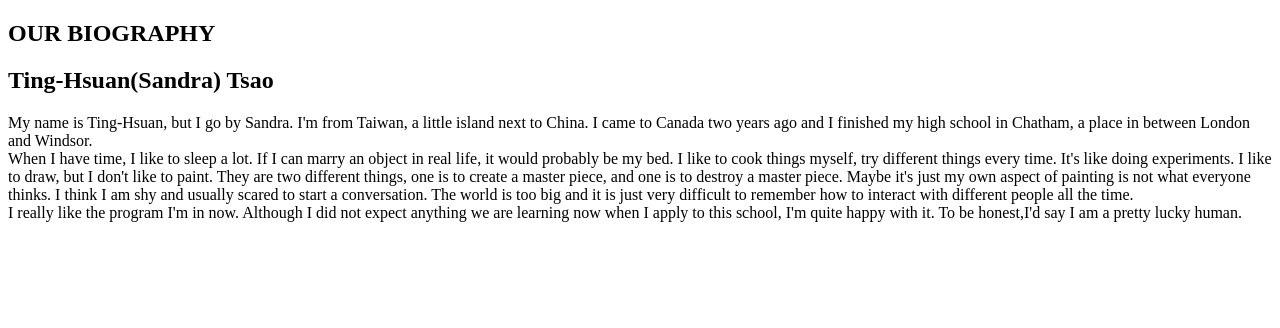
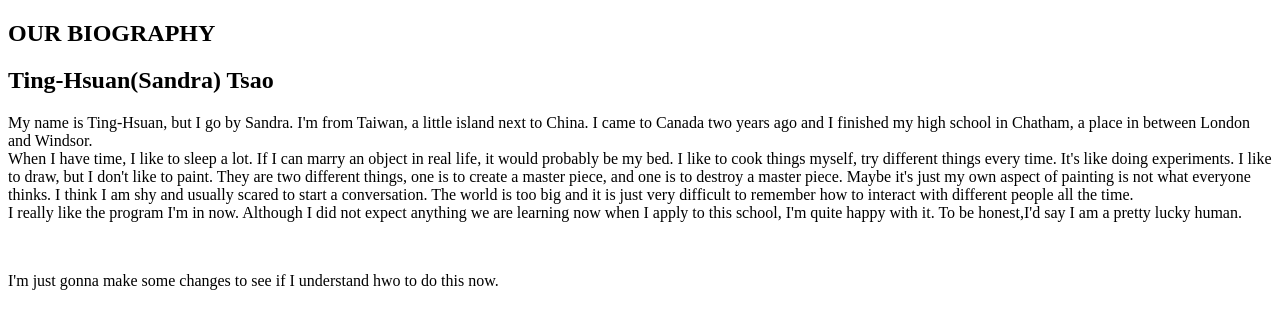
Before and after one commit to Sandra3dra/Tsao_Sandra_Valero_Luisa_HW1, a plain HTML site: page index.html in a window 1280 px wide. Drawn offline with Linux system fonts and the light colour scheme.

Commit message:
I created a branch

```diff
--- a/index.html
+++ b/index.html
@@ -9,7 +9,7 @@
 		<section>
 			<h1>OUR BIOGRAPHY</h1>
 			<h2>Ting-Hsuan(Sandra) Tsao</h2>
-			<p>My name is Ting-Hsuan, but I go by Sandra. I'm from Taiwan, a little island next to China. I came to Canada two years ago and I finished my high school in Chatham, a place in between London and Windsor. <br>When I have time, I like to sleep a lot. If I can marry an object in real life, it would probably be my bed. I like to cook things myself, try different things every time. It's like doing experiments. I like to draw, but I don't like to paint. They are two different things, one is to create a master piece, and one is to destroy a master piece. Maybe it's just my own aspect of painting is not what everyone thinks. I think I am shy and usually scared to start a conversation. The world is too big and it is just very difficult to remember how to interact with different people all the time. <br>I really like the program I'm in now. Although I did not expect anything we are learning now when I apply to this school, I'm quite happy with it. To be honest,I'd say I am a pretty lucky human.</p>
+			<p>My name is Ting-Hsuan, but I go by Sandra. I'm from Taiwan, a little island next to China. I came to Canada two years ago and I finished my high school in Chatham, a place in between London and Windsor. <br>When I have time, I like to sleep a lot. If I can marry an object in real life, it would probably be my bed. I like to cook things myself, try different things every time. It's like doing experiments. I like to draw, but I don't like to paint. They are two different things, one is to create a master piece, and one is to destroy a master piece. Maybe it's just my own aspect of painting is not what everyone thinks. I think I am shy and usually scared to start a conversation. The world is too big and it is just very difficult to remember how to interact with different people all the time. <br>I really like the program I'm in now. Although I did not expect anything we are learning now when I apply to this school, I'm quite happy with it. To be honest,I'd say I am a pretty lucky human.</p><br><p>I'm just gonna make some changes to see if I understand hwo to do this now.</p>
 		</section>
 	</body>
 </html>
```
